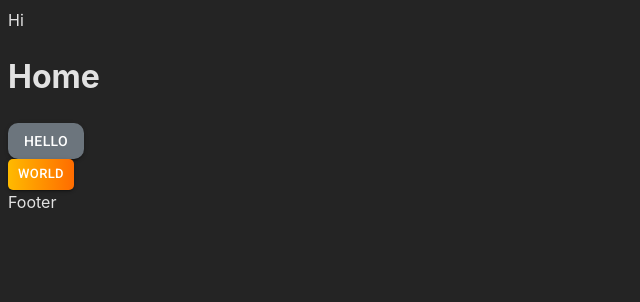
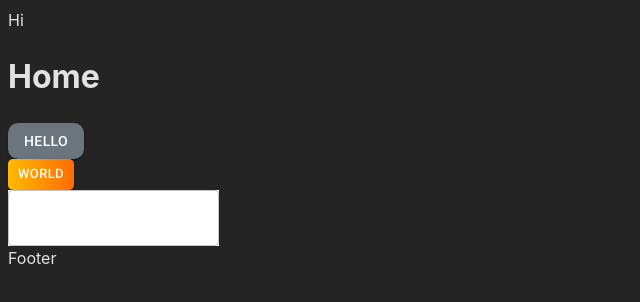
Before and after one commit to BridgetKas/ShoeStore, a React (Vite) app: page / in a window 1280 px wide. Shown: the top 302 px of the page, without its empty margins (0-640 px from the left). Built offline with nearby package versions, Linux system fonts and the light colour scheme.

Commit message:
Added Input  component

```diff
--- a/src/components/common/Button.jsx
+++ b/src/components/common/Button.jsx
@@ -1,4 +1,3 @@
-import React from 'react'
 import Button from '@mui/material/Button';
 
 function ButtonComp({variant, size, color, startIcon, endIcon, btnTitle, style={}, rounded="none"}) {
--- /dev/null
+++ b/src/components/common/input.jsx
@@ -0,0 +1,24 @@
+import TextField from '@mui/material/TextField';
+import InputAdornment from '@mui/material/InputAdornment';
+
+function Input({placeholder,required=false,icon,color}) {
+  return (
+    <div>
+      <TextField
+        variant="outlined"
+        placeholder={placeholder}
+        required={required}
+        color={color}
+        endAdornment={
+          <InputAdornment position="end">
+            {icon}
+          </InputAdornment>
+        }
+        style={{backgroundColor:"secondary"}}
+      />
+
+    </div>
+  )
+}
+
+export default Input
--- a/src/pages/home/HomePage.jsx
+++ b/src/pages/home/HomePage.jsx
@@ -1,4 +1,5 @@
 import ButtonComp from "../../components/common/Button"
+import Input from "../../components/common/input"
 import { colors } from "../../utilis/color"
 
 function HomePage() {
@@ -7,6 +8,7 @@ function HomePage() {
       <h1>Home</h1>
       <ButtonComp variant="contained" size="medium" btnTitle="Hello" color="secondary" rounded="medium"/>
       <ButtonComp variant="contained" size="small" btnTitle="World"  style={{ background: colors.yellowGrad}} rounded="small"/>
+      <Input />
     </div>
   )
 }
--- a/src/utilis/theme.js
+++ b/src/utilis/theme.js
@@ -67,4 +67,13 @@ export const theme = createTheme({
       main:"#007bff"
     },
   },
+  components: {
+    MuiTextField:{
+      styleOverrides:{
+        root:{
+          backgroundColor:"white"
+        }
+      }
+    }
+  }
 });
```
